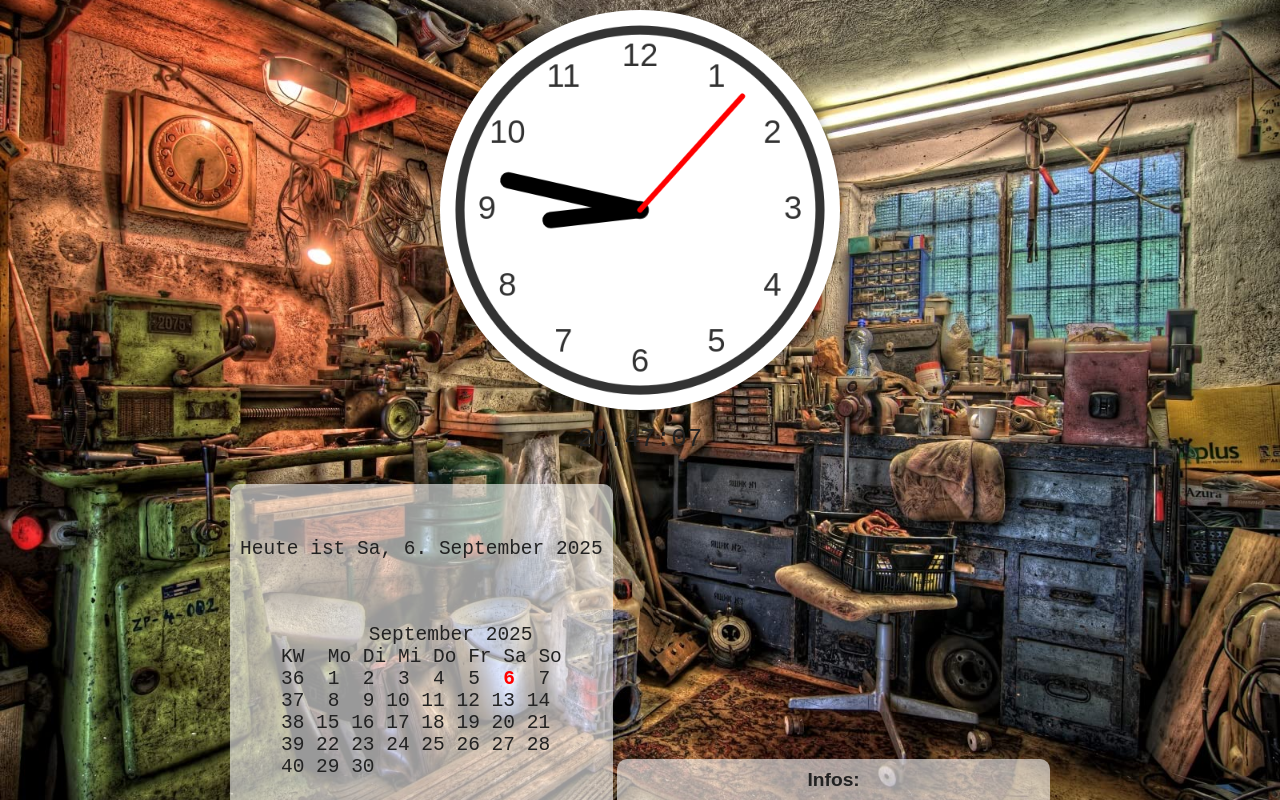
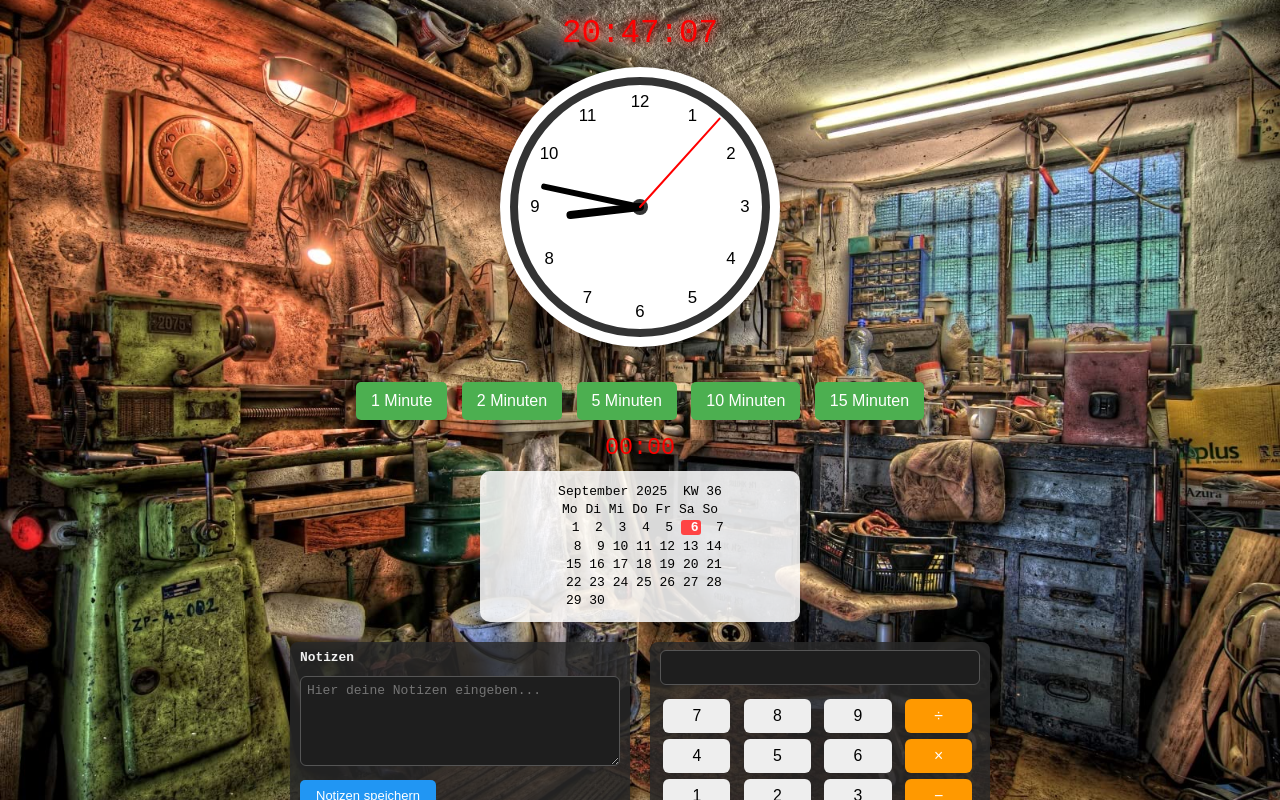
Before and after one commit to boehserenkel/Dashboard_Werkstatt_IPad_2_mit-Timer_Notizen_Teil2_Taschenrechner, a plain HTML site: page index.html in a window 1280 px wide. Drawn offline with Linux system fonts and the light colour scheme.

Commit message:
Update index.html
Kalenderwoche und Monat hinzugefügt

```diff
--- a/index.html
+++ b/index.html
@@ -2,254 +2,485 @@
 <html lang="de">
 <head>
 <meta charset="UTF-8" />
-  <title>Dashboard für iPad 2</title>
-
-  <!-- iPad 2 Web-App Einstellungen -->
+<title>Dashboard iPad 2</title>
 <meta name="viewport" content="width=device-width, initial-scale=1, maximum-scale=1, user-scalable=no" />
 <meta name="apple-mobile-web-app-capable" content="yes" />
-  <meta name="apple-mobile-web-app-status-bar-style" content="black" />
-  <meta name="apple-mobile-web-app-title" content="Dashboard" />
-  <link rel="apple-touch-icon" href="icon.png" />
-
+<meta name="apple-mobile-web-app-status-bar-style" content="black-translucent" />
 <style>
   html, body {
-      margin: 0;
-      padding: 0;
-      height: 100%;
+    margin: 0; padding: 0; height: 100%; width: 100%;
     overflow: hidden;
     font-family: sans-serif;
+    text-align: center;
     background: url('Werkstatt.jpg') no-repeat center center fixed;
     background-size: cover;
-      color: #222;
-      text-align: center;
+  }
+
+  #digitalClock {
+    font-size: 2.5em;
+    font-family: monospace;
+    color: red;
+    margin: 15px 0 0 0;
+    text-shadow: 0 0 10px red;
   }
 
   canvas {
     background: white;
     border-radius: 50%;
     box-shadow: 0 0 10px rgba(0,0,0,0.3);
-      width: 400px;
-      height: 400px;
-      margin-top: 10px;
-      max-width: 90vw;
-      max-height: 90vw;
+    width: 280px;
+    height: 280px;
+    display: block;
+    margin: 15px auto 30px auto;
   }
 
-    #digitalClock {
-      font-size: 2em;
-      font-family: monospace;
-      margin: 10px 0;
+  .timer-btns button {
+    margin: 5px;
+    padding: 10px 15px;
+    font-size: 16px;
+    background-color: #4CAF50;
+    color: white;
+    border: none;
+    border-radius: 5px;
+    cursor: pointer;
   }
 
-    .section {
-      margin-top: 20px;
-      padding: 10px;
-      background-color: rgba(255, 255, 255, 0.6);
-      border-radius: 10px;
-      display: inline-block;
-      max-width: 95vw;
+  #timer {
+    font-size: 1.8em;
+    margin-top: 10px;
+    color: red;
+    font-family: monospace;
   }
 
   .calendar {
+    width: 320px;
+    margin: 10px auto 20px auto;
+    background: rgba(255,255,255,0.85);
+    padding: 12px 8px;
+    border-radius: 10px;
     font-family: monospace;
     white-space: pre;
-      font-size: 1.5em;
+    line-height: 1.4;
+    box-sizing: border-box;
+    user-select: none;
   }
 
-    .infos {
-      margin-top: 20px;
-      font-size: 1.2em;
+  mark {
+    background-color: #ff4444;
+    color: white;
+    font-weight: bold;
+    padding: 0 2px;
+    border-radius: 3px;
   }
 
-    strong {
-      display: block;
-      margin-bottom: 5px;
+  #notesCalculatorContainer {
+    display: flex;
+    justify-content: center;
+    gap: 20px;
+    flex-wrap: wrap;
+    margin: 20px auto 40px auto;
+    max-width: 700px;
+  }
+
+  #notesContainer, #calculator {
+    flex: 1 1 40%;
+    min-width: 240px;
+    background: rgba(40, 40, 40, 0.85);
+    padding: 8px 10px;
+    border-radius: 8px;
+    box-sizing: border-box;
+    box-shadow: 0 0 8px rgba(0,0,0,0.2);
+    font-family: monospace;
+    text-align: left;
+    color: #f1f1f1;
+    font-size: 0.9em;
+  }
+
+  #notesContainer h2 {
+    margin-top: 0;
+    color: #f1f1f1;
+    font-size: 1.1em;
+  }
+
+  #notes {
+    width: 100%;
+    height: 90px;
+    font-family: monospace;
+    font-size: 13px;
+    padding: 6px;
+    border-radius: 6px;
+    border: 1px solid #555;
+    resize: vertical;
+    box-sizing: border-box;
+    background-color: #1e1e1e;
+    color: #f1f1f1;
+  }
+
+  #saveNotesBtn {
+    margin-top: 10px;
+    padding: 8px 16px;
+    font-size: 13px;
+    background-color: #2196F3;
+    color: white;
+    border: none;
+    border-radius: 5px;
+    cursor: pointer;
+  }
+
+  #saveNotesBtn:hover {
+    background-color: #0b7dda;
+  }
+
+  #calcDisplay {
+    width: 100%;
+    height: 35px;
+    font-size: 1.2em;
+    text-align: right;
+    padding: 4px 8px;
+    margin-bottom: 10px;
+    border-radius: 6px;
+    border: 1px solid #555;
+    box-sizing: border-box;
+    font-family: monospace;
+    background-color: #1e1e1e;
+    color: #f1f1f1;
+  }
+
+  #calcButtons button {
+    width: 21%;
+    margin: 1%;
+    font-size: 1.1em;
+    padding: 8px 0;
+    border: none;
+    border-radius: 6px;
+    cursor: pointer;
+    background-color: #eee;
+    transition: background-color 0.2s ease;
+  }
+
+  #calcButtons button.operator {
+    background-color: #f90;
+    color: white;
+  }
+
+  #calcButtons button:hover {
+    background-color: #ddd;
+  }
+
+  #calcButtons button.operator:hover {
+    background-color: #e68a00;
+  }
+
+  #calcButtons button.equals {
+    width: 92%;
+    background-color: #2196F3;
+    color: white;
+  }
+
+  #calcButtons button.equals:hover {
+    background-color: #0b7dda;
   }
 </style>
 </head>
 <body>
 
-  <!-- ANALOGE + DIGITALE UHR -->
-  <canvas id="clockCanvas" width="500" height="500"></canvas>
 <div id="digitalClock">--:--:--</div>
+<canvas id="clockCanvas" width="280" height="280"></canvas>
 
-  <!-- KALENDER -->
-  <div class="section calendar">
-    <div id="dateToday"></div>
-    <div id="calendarOutput"></div>
+<div class="timer-btns">
+  <button onclick="startTimer(1)">1 Minute</button>
+  <button onclick="startTimer(2)">2 Minuten</button>
+  <button onclick="startTimer(5)">5 Minuten</button>
+  <button onclick="startTimer(10)">10 Minuten</button>
+  <button onclick="startTimer(15)">15 Minuten</button>
+</div>
+<div id="timer">00:00</div>
+
+<div class="calendar" id="calendarDisplay"></div>
+
+<div id="notesCalculatorContainer">
+  <div id="notesContainer">
+    <h2>Notizen</h2>
+    <textarea id="notes" placeholder="Hier deine Notizen eingeben..."></textarea>
+    <br />
+    <button id="saveNotesBtn">Notizen speichern</button>
   </div>
 
-  <!-- INFOS -->
-  <div class="section infos">
-    <strong>Infos:</strong>
-    Sieger stehen da auf, wo Verlierer liegen bleiben<br />
-    Hallo Tom & Paul<br />
+  <div id="calculator">
+    <input type="text" id="calcDisplay" readonly />
+    <div id="calcButtons">
+      <button onclick="calcPress('7')">7</button>
+      <button onclick="calcPress('8')">8</button>
+      <button onclick="calcPress('9')">9</button>
+      <button class="operator" onclick="calcPress('/')">÷</button>
+
+      <button onclick="calcPress('4')">4</button>
+      <button onclick="calcPress('5')">5</button>
+      <button onclick="calcPress('6')">6</button>
+      <button class="operator" onclick="calcPress('*')">×</button>
+
+      <button onclick="calcPress('1')">1</button>
+      <button onclick="calcPress('2')">2</button>
+      <button onclick="calcPress('3')">3</button>
+      <button class="operator" onclick="calcPress('-')">−</button>
+
+      <button onclick="calcPress('0')">0</button>
+      <button onclick="calcPress('.')">.</button>
+      <button onclick="calcClear()">C</button>
+      <button class="operator" onclick="calcPress('+')">+</button>
+
+      <button class="equals" onclick="calcCalculate()">=</button>
+    </div>
+  </div>
 </div>
 
 <script>
-    // ANALOG + DIGITAL UHR
-    (function(){
-      var canvas = document.getElementById("clockCanvas");
-      var ctx = canvas.getContext("2d");
-      if (!ctx) return;
-
+// UHR, TIMER, KALENDER, NOTIZEN, RECHNER
+(function() {
+  var canvas = document.getElementById('clockCanvas');
+  var ctx = canvas.getContext('2d');
   var radius = canvas.height / 2;
-      ctx.translate(radius, radius);
-      radius = radius * 0.90;
+  var centerX = canvas.width / 2;
+  var centerY = canvas.height / 2;
 
   function drawClock() {
-        drawFace(ctx, radius);
-        drawNumbers(ctx, radius);
-        drawTime(ctx, radius);
+    ctx.clearRect(0, 0, canvas.width, canvas.height);
+    ctx.beginPath();
+    ctx.arc(centerX, centerY, radius * 0.9, 0, 2 * Math.PI);
+    ctx.fillStyle = 'white';
+    ctx.fill();
+    ctx.lineWidth = 8;
+    ctx.strokeStyle = '#333';
+    ctx.stroke();
+
+    ctx.beginPath();
+    ctx.arc(centerX, centerY, 8, 0, 2 * Math.PI);
+    ctx.fillStyle = '#333';
+    ctx.fill();
+
+    drawNumbers();
+    drawHands();
   }
 
-      function drawFace(ctx, radius) {
-        ctx.beginPath();
-        ctx.arc(0, 0, radius, 0, 2 * Math.PI);
-        ctx.fillStyle = 'white';
-        ctx.fill();
-        ctx.strokeStyle = '#333';
-        ctx.lineWidth = radius * 0.05;
-        ctx.stroke();
-        ctx.beginPath();
-        ctx.arc(0, 0, radius * 0.05, 0, 2 * Math.PI);
-        ctx.fillStyle = '#333';
-        ctx.fill();
-      }
-
-      function drawNumbers(ctx, radius) {
-        var ang, num;
-        ctx.font = radius * 0.18 + "px Arial";
+  function drawNumbers() {
+    ctx.font = radius * 0.12 + "px Arial";
+    ctx.fillStyle = '#000';
     ctx.textBaseline = "middle";
     ctx.textAlign = "center";
-        for (num = 1; num <= 12; num++) {
-          ang = num * Math.PI / 6;
-          ctx.rotate(ang);
-          ctx.translate(0, -radius * 0.85);
-          ctx.rotate(-ang);
-          ctx.fillText(num.toString(), 0, 0);
-          ctx.rotate(ang);
-          ctx.translate(0, radius * 0.85);
-          ctx.rotate(-ang);
+
+    for (var num = 1; num <= 12; num++) {
+      var ang = num * Math.PI / 6;
+      var x = centerX + Math.cos(ang - Math.PI/2) * radius * 0.75;
+      var y = centerY + Math.sin(ang - Math.PI/2) * radius * 0.75;
+      ctx.fillText(num.toString(), x, y);
     }
   }
 
-      function drawHand(ctx, pos, length, width, color) {
+  function drawHands() {
+    var now = new Date();
+    var hour = now.getHours() % 12;
+    var minute = now.getMinutes();
+    var second = now.getSeconds();
+
+    drawHand(((hour + minute / 60) * Math.PI / 6) - Math.PI/2, radius * 0.5, 8);
+    drawHand((minute * Math.PI / 30) - Math.PI/2, radius * 0.7, 6);
+    drawHand((second * Math.PI / 30) - Math.PI/2, radius * 0.85, 2, 'red');
+
+    document.getElementById('digitalClock').textContent =
+      (now.getHours()<10?'0':'') + now.getHours() + ':' +
+      (minute<10?'0':'') + minute + ':' +
+      (second<10?'0':'') + second;
+  }
+
+  function drawHand(angle, length, width, color) {
     ctx.beginPath();
     ctx.lineWidth = width;
     ctx.lineCap = "round";
-        ctx.strokeStyle = color || "#000";
-        ctx.moveTo(0, 0);
-        ctx.rotate(pos);
-        ctx.lineTo(0, -length);
+    ctx.strokeStyle = color || '#000';
+    ctx.moveTo(centerX, centerY);
+    ctx.lineTo(centerX + length * Math.cos(angle), centerY + length * Math.sin(angle));
     ctx.stroke();
-        ctx.rotate(-pos);
   }
 
-      function drawTime(ctx, radius) {
-        var now = new Date();
-        var hour = now.getHours();
-        var minute = now.getMinutes();
-        var second = now.getSeconds();
+  setInterval(drawClock, 1000);
+  drawClock();
 
-        var digital = document.getElementById("digitalClock");
-        digital.textContent =
-          (hour < 10 ? "0" + hour : hour) + ":" +
-          (minute < 10 ? "0" + minute : minute) + ":" +
-          (second < 10 ? "0" + second : second);
+  var countdown;
+  var isTimerRunning = false;
 
-        hour = hour % 12;
-        hour = (hour * Math.PI / 6) +
-               (minute * Math.PI / (6 * 60)) +
-               (second * Math.PI / (360 * 60));
-        drawHand(ctx, hour, radius * 0.5, radius * 0.09);
-
-        minute = (minute * Math.PI / 30) + (second * Math.PI / (30 * 60));
-        drawHand(ctx, minute, radius * 0.75, radius * 0.09);
-
-        second = second * Math.PI / 30;
-        drawHand(ctx, second, radius * 0.85, radius * 0.03, "red");
+  window.startTimer = function(minutes) {
+    if (isTimerRunning) {
+      clearInterval(countdown);
+      isTimerRunning = false;
+      document.getElementById('timer').innerText = '00:00';
     }
 
-      setInterval(function() {
-        ctx.clearRect(-canvas.width / 2, -canvas.height / 2, canvas.width, canvas.height);
-        drawClock();
+    var totalSeconds = minutes * 60;
+    isTimerRunning = true;
+    updateTimerDisplay(totalSeconds);
+
+    countdown = setInterval(function () {
+      totalSeconds--;
+      updateTimerDisplay(totalSeconds);
+
+      if (totalSeconds <= 0) {
+        clearInterval(countdown);
+        isTimerRunning = false;
+        alert("Zeit ist um!");
+        document.getElementById('timer').innerText = '00:00';
+      }
     }, 1000);
-    })();
+  };
 
-    // KALENDER MIT KW & HEUTE in ROT
-    (function(){
-      var now = new Date();
-      var today = now.getDate();
-      var todayMonth = now.getMonth();
-      var todayYear = now.getFullYear();
-
-      var dayNames = ["Mo", "Di", "Mi", "Do", "Fr", "Sa", "So"];
-      var monthNames = ["Januar", "Februar", "März", "April", "Mai", "Juni",
-                        "Juli", "August", "September", "Oktober", "November", "Dezember"];
-
-      var month = todayMonth;
-      var year = todayYear;
-
-      document.getElementById("dateToday").textContent =
-        "Heute ist " + dayNames[(now.getDay() + 6) % 7] + ", " + today + ". " + monthNames[month] + " " + year;
-
-      function getISOWeek(d) {
-        d = new Date(Date.UTC(d.getFullYear(), d.getMonth(), d.getDate()));
-        var dayNum = d.getUTCDay() || 7;
-        d.setUTCDate(d.getUTCDate() + 4 - dayNum);
-        var yearStart = new Date(Date.UTC(d.getUTCFullYear(), 0, 1));
-        return Math.ceil((((d - yearStart) / 86400000) + 1) / 7);
+  function updateTimerDisplay(seconds) {
+    var minutes = Math.floor(seconds / 60);
+    var remainingSeconds = seconds % 60;
+    document.getElementById('timer').innerText =
+      (minutes < 10 ? '0' : '') + minutes + ':' +
+      (remainingSeconds < 10 ? '0' : '') + remainingSeconds;
   }
 
+  // Kalender mit Monat, Jahr und Kalenderwoche
+  function renderCalendar() {
+    var calendar = document.getElementById('calendarDisplay');
+    var now = new Date();
+    var year = now.getFullYear();
+    var month = now.getMonth();
+    var today = now.getDate();
     var firstDay = new Date(year, month, 1);
     var lastDay = new Date(year, month + 1, 0);
     var daysInMonth = lastDay.getDate();
+    var startWeekday = firstDay.getDay();
+    var weekHeader = ['Mo','Di','Mi','Do','Fr','Sa','So'];
+    var weeks = [], week = [];
 
-      var output = "<pre>     " + monthNames[month] + " " + year + "\nKW  " + dayNames.join(" ") + "\n";
+    // Monatstitel und Kalenderwoche berechnen
+    var monthNames = ['Januar', 'Februar', 'März', 'April', 'Mai', 'Juni',
+                      'Juli', 'August', 'September', 'Oktober', 'November', 'Dezember'];
+    var calendarTitle = monthNames[month] + ' ' + year;
 
-      var weekDay = (firstDay.getDay() + 6) % 7;
-      var currentWeekStart = new Date(year, month, 1 - weekDay);
+    function getISOWeek(date) {
+      var tempDate = new Date(date.valueOf());
+      var day = tempDate.getDay() || 7;
+      tempDate.setHours(0,0,0,0);
+      tempDate.setDate(tempDate.getDate() + 4 - day);
+      var yearStart = new Date(tempDate.getFullYear(),0,1);
+      return Math.ceil((((tempDate - yearStart) / 86400000) + 1)/7);
+    }
+    var currentWeek = getISOWeek(now);
 
-      for (var w = 0; w < 6; w++) {
-        var weekDate = new Date(currentWeekStart);
-        weekDate.setDate(currentWeekStart.getDate() + w * 7);
-        var kw = getISOWeek(weekDate);
-        var line = (kw < 10 ? "0" + kw : kw) + " ";
+    // Leerfelder für Montag als Wochenstart (Sonntag = 0 => 7)
+    var startDay = startWeekday === 0 ? 7 : startWeekday;
 
-        for (var i = 0; i < 7; i++) {
-          var dayDate = new Date(weekDate);
-          dayDate.setDate(weekDate.getDate() + i);
-          var dayNum = dayDate.getDate();
-          var inMonth = dayDate.getMonth() === month;
+    // Kalender-Wochenzeilen zusammenbauen
+    var dayCounter = 1 - (startDay - 1);
+    while(dayCounter <= daysInMonth) {
+      week = [];
+      for(var i=0; i<7; i++) {
+        if(dayCounter > 0 && dayCounter <= daysInMonth) {
+          week.push(dayCounter);
+        } else {
+          week.push('');
+        }
+        dayCounter++;
+      }
+      weeks.push(week);
+    }
 
-          if (inMonth) {
-            var isToday = (dayNum === today && dayDate.getMonth() === todayMonth && dayDate.getFullYear() === todayYear);
-            if (isToday) {
-              line += "<span style='color:red;font-weight:bold'>" + (dayNum < 10 ? " " + dayNum : dayNum) + "</span> ";
+    // Kalender als Text zusammenstellen
+    var calText = calendarTitle + "  KW " + currentWeek + "\n";
+    calText += weekHeader.join(" ") + "\n";
+
+    for(var w=0; w<weeks.length; w++) {
+      var weekStr = "";
+      for(var d=0; d<7; d++) {
+        var dayVal = weeks[w][d];
+        if(dayVal === '') {
+          weekStr += "   ";
         } else {
-              line += (dayNum < 10 ? " " + dayNum : dayNum) + " ";
+          if(dayVal === today) {
+            weekStr += " " + "[\x1b[31m" + dayVal.toString().padStart(2, ' ') + "\x1b[0m" + "]";
           }
+          else {
+            weekStr += " " + dayVal.toString().padStart(2, ' ') + " ";
+          }
+        }
+      }
+      calText += weekStr + "\n";
+    }
+
+    // Da markierte Tage im Text nicht funktionieren, ersetzen wir die aktuelle Tageszahl mit <mark>
+    var calHtml = calendarTitle + "  KW " + currentWeek + "<br>";
+    calHtml += weekHeader.join(" ") + "<br>";
+    for(var w=0; w<weeks.length; w++) {
+      var weekHtml = "";
+      for(var d=0; d<7; d++) {
+        var dayVal = weeks[w][d];
+        if(dayVal === '') {
+          weekHtml += "&nbsp;&nbsp;&nbsp;";
         } else {
-            line += "   ";
+          if(dayVal === today) {
+            weekHtml += "&nbsp;<mark>" + dayVal.toString().padStart(2, ' ') + "</mark>";
+          } else {
+            weekHtml += "&nbsp;" + dayVal.toString().padStart(2, ' ');
+          }
+        }
+      }
+      calHtml += weekHtml + "<br>";
+    }
+    calendar.innerHTML = calHtml;
+  }
+
+  renderCalendar();
+
+  // Notizen laden/speichern
+  var notesTextarea = document.getElementById('notes');
+  var saveNotesBtn = document.getElementById('saveNotesBtn');
+  var notesKey = "ipad2_notes";
+
+  function loadNotes() {
+    var savedNotes = localStorage.getItem(notesKey);
+    if(savedNotes) {
+      notesTextarea.value = savedNotes;
     }
   }
 
-        if (weekDate.getMonth() > month || (weekDate.getMonth() === month && weekDate.getDate() > daysInMonth)) break;
-        output += line + "\n";
+  function saveNotes() {
+    localStorage.setItem(notesKey, notesTextarea.value);
+    alert("Notizen gespeichert!");
   }
 
-      output += "</pre>";
-      document.getElementById("calendarOutput").innerHTML = output;
+  saveNotesBtn.addEventListener('click', saveNotes);
+  loadNotes();
+
+  // Rechner
+  var calcDisplay = document.getElementById('calcDisplay');
+  var calcInput = "";
+
+  window.calcPress = function(val) {
+    calcInput += val;
+    calcDisplay.value = calcInput;
+  };
+
+  window.calcClear = function() {
+    calcInput = "";
+    calcDisplay.value = "";
+  };
+
+  window.calcCalculate = function() {
+    try {
+      // Eval mit Sicherheitseinschränkungen
+      var safeInput = calcInput.replace(/[^0-9+\-*/().]/g, '');
+      var result = eval(safeInput);
+      calcDisplay.value = result;
+      calcInput = result.toString();
+    } catch(e) {
+      calcDisplay.value = "Fehler";
+      calcInput = "";
+    }
+  };
 })();
+</script>
 
-    // OPTIONAL: Automatisch täglich neu laden (wenn Seite dauerhaft offen)
-    setInterval(function() {
-      var now = new Date();
-      if (now.getHours() === 0 && now.getMinutes() === 0 && now.getSeconds() < 5) {
-        location.reload();
-      }
-    }, 1000);
-  </script>
 </body>
 </html>
```
Lines whose indentation alone changed are shown as unchanged.
